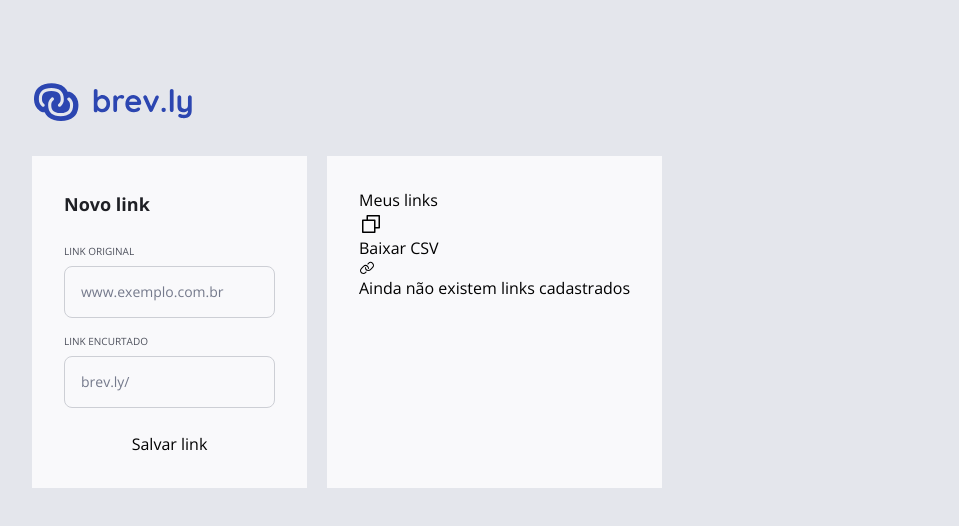
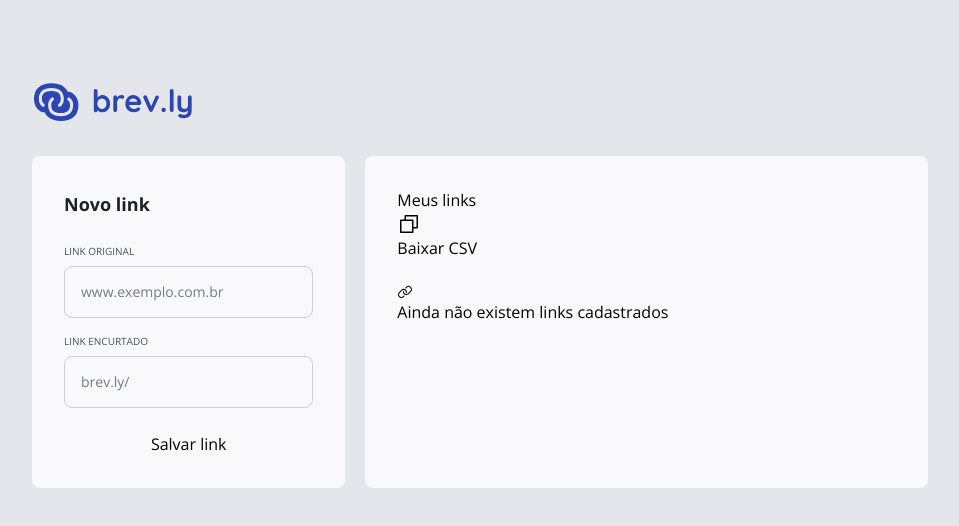
Before and after one commit to augustomoscardo/brev.ly, a React (Vite) app in the folder web/: page / in a window 1280 px wide. Shown: the top 526 px of the page, without its empty margins (160-1119 px from the left). Built offline with nearby package versions, Linux system fonts and the light colour scheme.

Commit message:
adjusts ui

```diff
--- a/web/src/app.tsx
+++ b/web/src/app.tsx
@@ -5,12 +5,12 @@ export function App() {
 
   return (
     <div className="w-full flex flex-col gap-8">
-      <header className="w-100">
+      <header className="w-full">
         <img src={logoImg} alt="Imagem da logo do Brevly" />
       </header>
 
-      <div className="flex gap-5">
-        <div className="p-8 bg-gray-100 flex flex-col gap-6">
+      <div className="flex gap-5 w-full">
+        <div className="flex-1 p-8 bg-gray-100 flex flex-col gap-6 rounded-lg">
           <h2 className="text-gray-600 text-lg leading-xl font-bold">Novo link</h2>
 
           <div className="flex flex-col gap-4">
@@ -42,7 +42,7 @@ export function App() {
           </button>
         </div>
 
-        <div className="p-8 bg-gray-100">
+        <div className="flex-2 p-8 bg-gray-100 flex flex-col gap-6 rounded-lg">
           <div>
             <h2>Meus links</h2>
             <button type="button">
```
